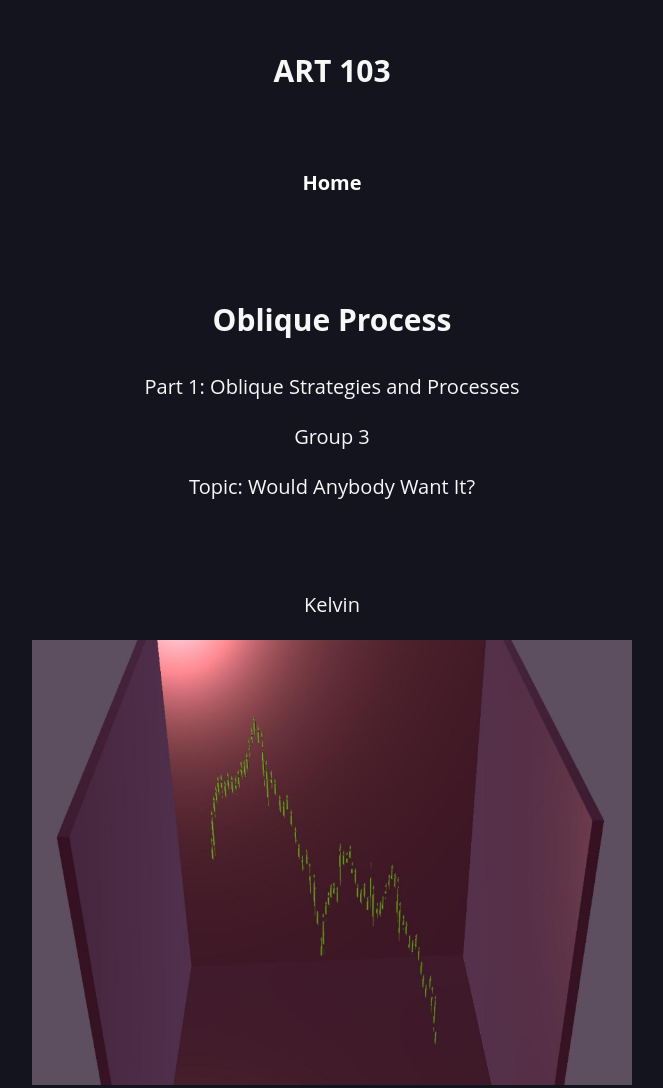
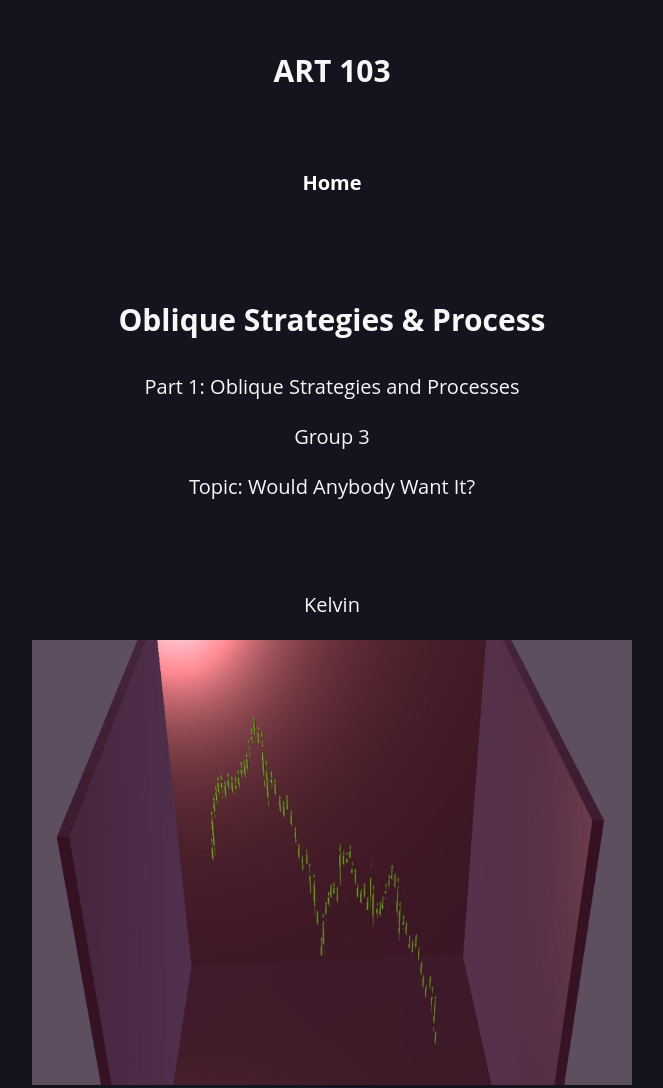
Before and after one commit to keldiz/103, a plain HTML site: page obliqueprocess.html in a window 1280 px wide. Shown: the top 1088 px of the page, without its empty margins (308-971 px from the left). Drawn offline with Linux system fonts and the light colour scheme.

Commit message:
Update obliqueprocess.html

```diff
--- a/obliqueprocess.html
+++ b/obliqueprocess.html
@@ -3,7 +3,7 @@
 
 <head>
   <meta charset="utf-8">
-  <title>Oblique Process</title>
+  <title>Oblique Strategies & Process</title>
   <link rel="stylesheet" type="text/css" href="style.css">
 </head>
 
@@ -14,7 +14,7 @@
     <a href="index.html">Home</a>
   </h2>
   <br></br>
-  <h3>Oblique Process</h3>
+  <h3>Oblique Strategies & Process</h3>
   <p>Part 1: Oblique Strategies and Processes</p>
   <p>Group 3</p>
 
```
